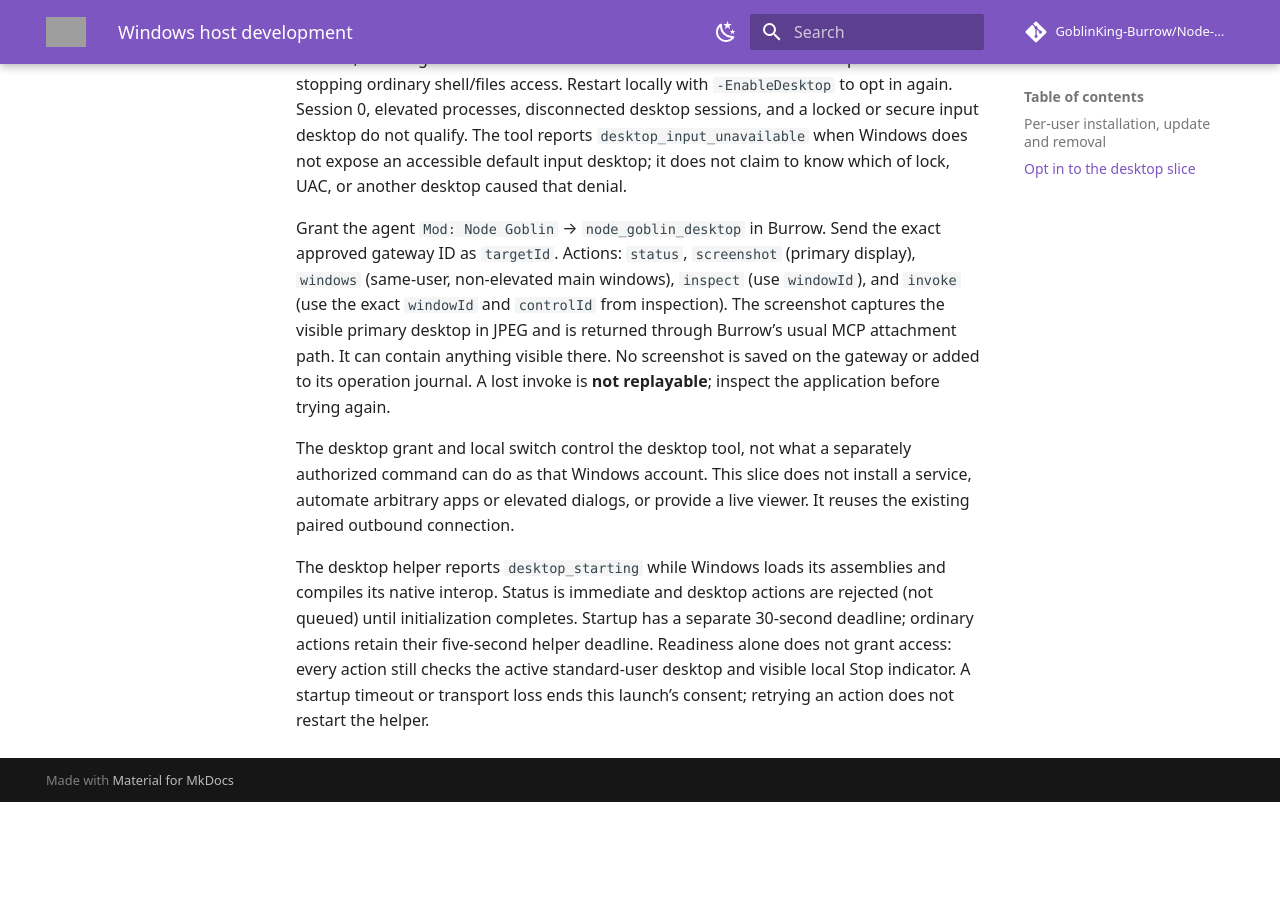
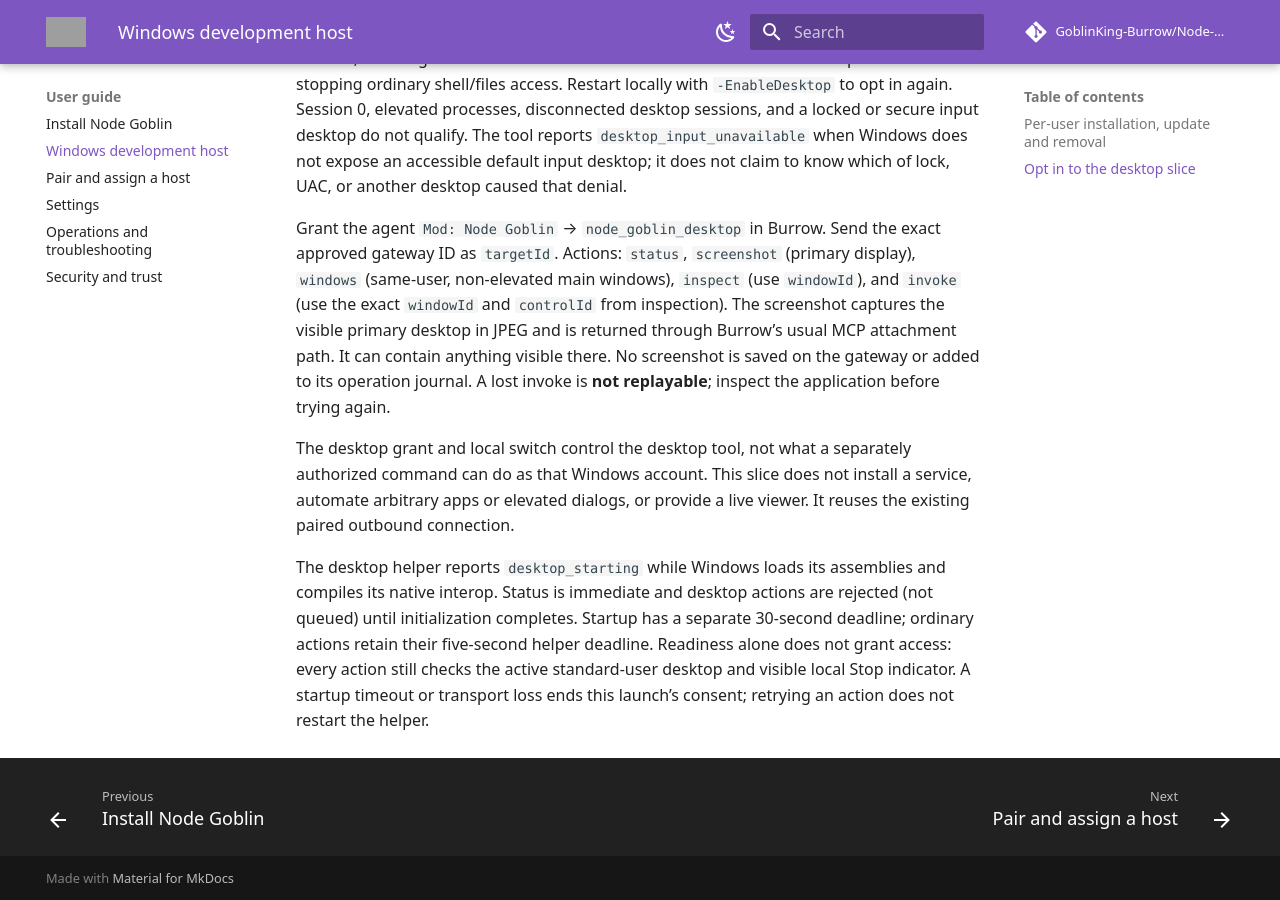
Before and after one commit to NightShaman/Node-Goblin, an MkDocs documentation site: the page built from docs/windows-host-development.md, in a window 1280 px wide and 900 px high, scrolled down 2386 px. Built offline with MkDocs 1.6.1 and Material for MkDocs 9.7.7, drawn with Linux system fonts in a browser that asks for light colours; comment, search, counter and statistics services are not loaded; before the commit the page ends 3188 px from its top, so only the background shows below that; grey boxes are pictures that could not be loaded.

Commit message:
Include Windows host guide in strict documentation navigation

```diff
--- a/mkdocs.yml
+++ b/mkdocs.yml
@@ -71,11 +71,13 @@ exclude_docs: |
   audit-repair-pass-5.md
   remote-codex-acceptance-brief.md
   repairs/
+  audit-receipts/
 
 nav:
   - Home: index.md
   - User guide:
       - Install Node Goblin: installation.md
+      - Windows development host: windows-host-development.md
       - Pair and assign a host: pairing.md
       - Settings: settings.md
       - Operations and troubleshooting: operations.md
```
